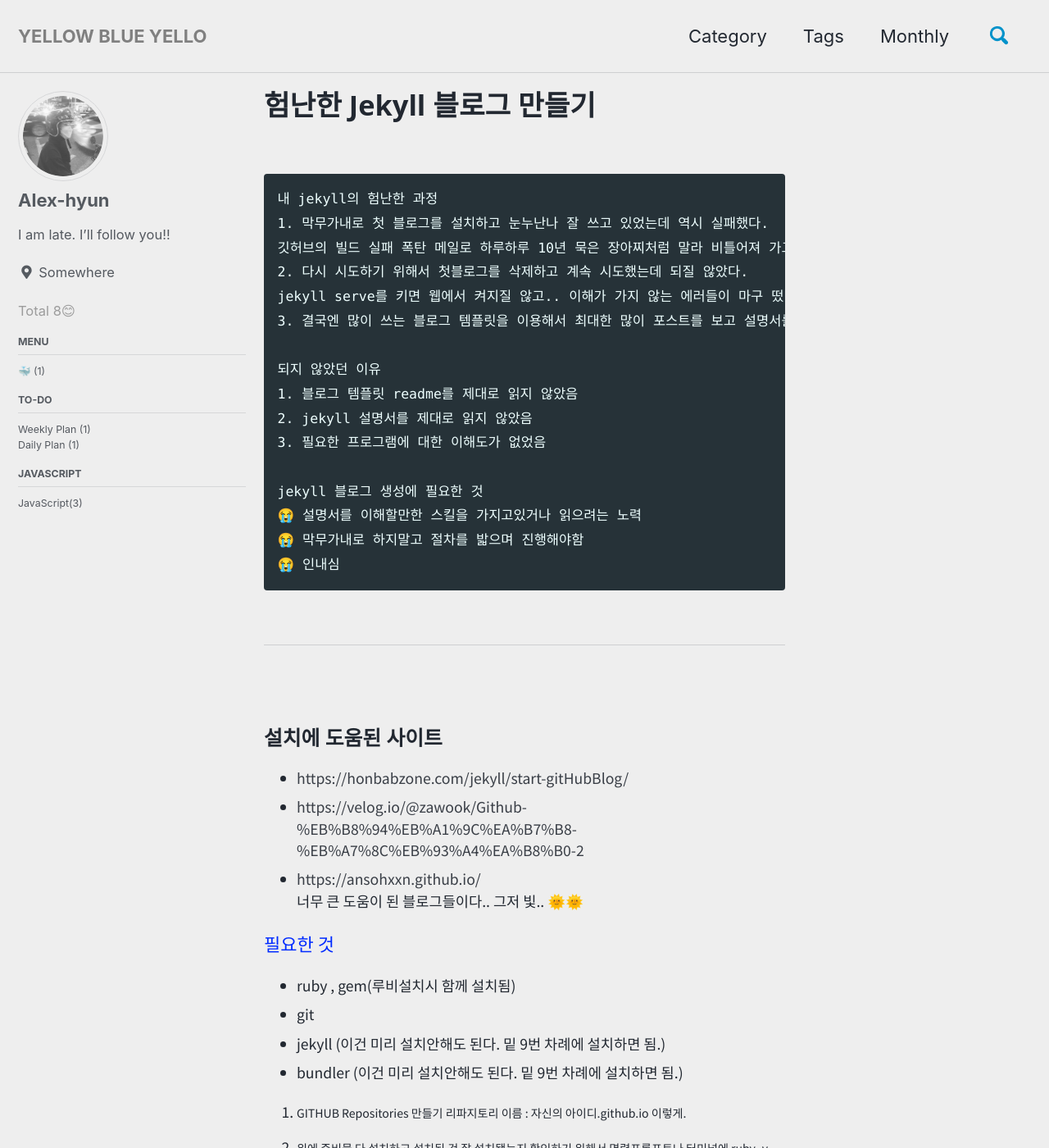
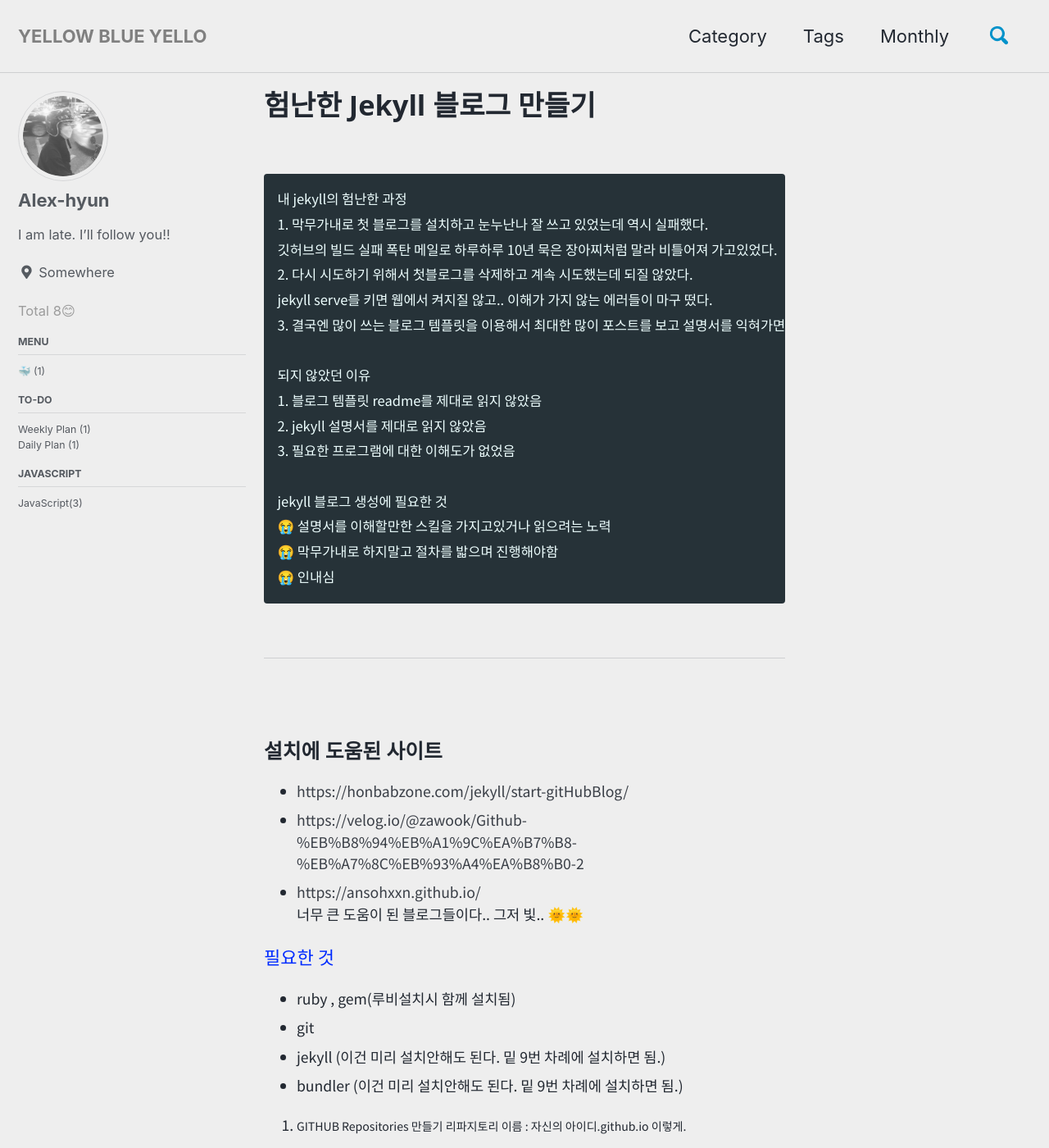
Before and after one commit to h-alex2/h-alex2.github.io, a Jekyll site: the page built from _posts/etc/2021-05-20-jekyll-setting.md, in a window 1280 px wide and 1400 px high. Shown: the whole window at 82% size. Built offline with Jekyll 4.4.1, drawn with Linux system fonts in a browser that asks for light colours; cached includes are drawn as plain includes.

Commit message:
modify code font

```diff
--- a/_sass/minimal-mistakes/_syntax.scss
+++ b/_sass/minimal-mistakes/_syntax.scss
@@ -19,6 +19,12 @@ figure.highlight {
     padding: 1em;
   }
 }
+
+
+code {
+  font-family: "Noto Sans KR",sans-serif;
+}
+
 
 .highlight table {
   margin-bottom: 0;
```
